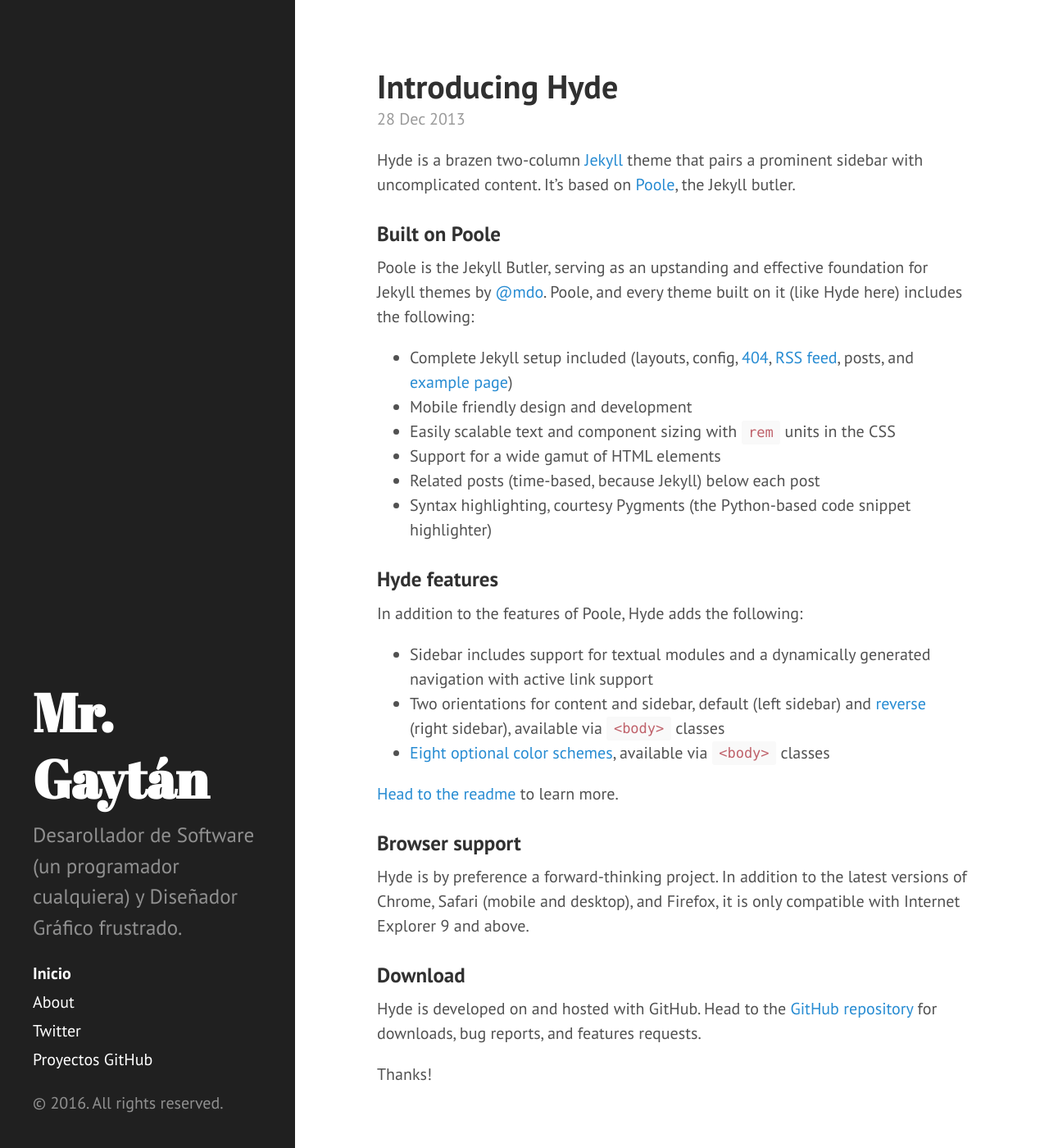
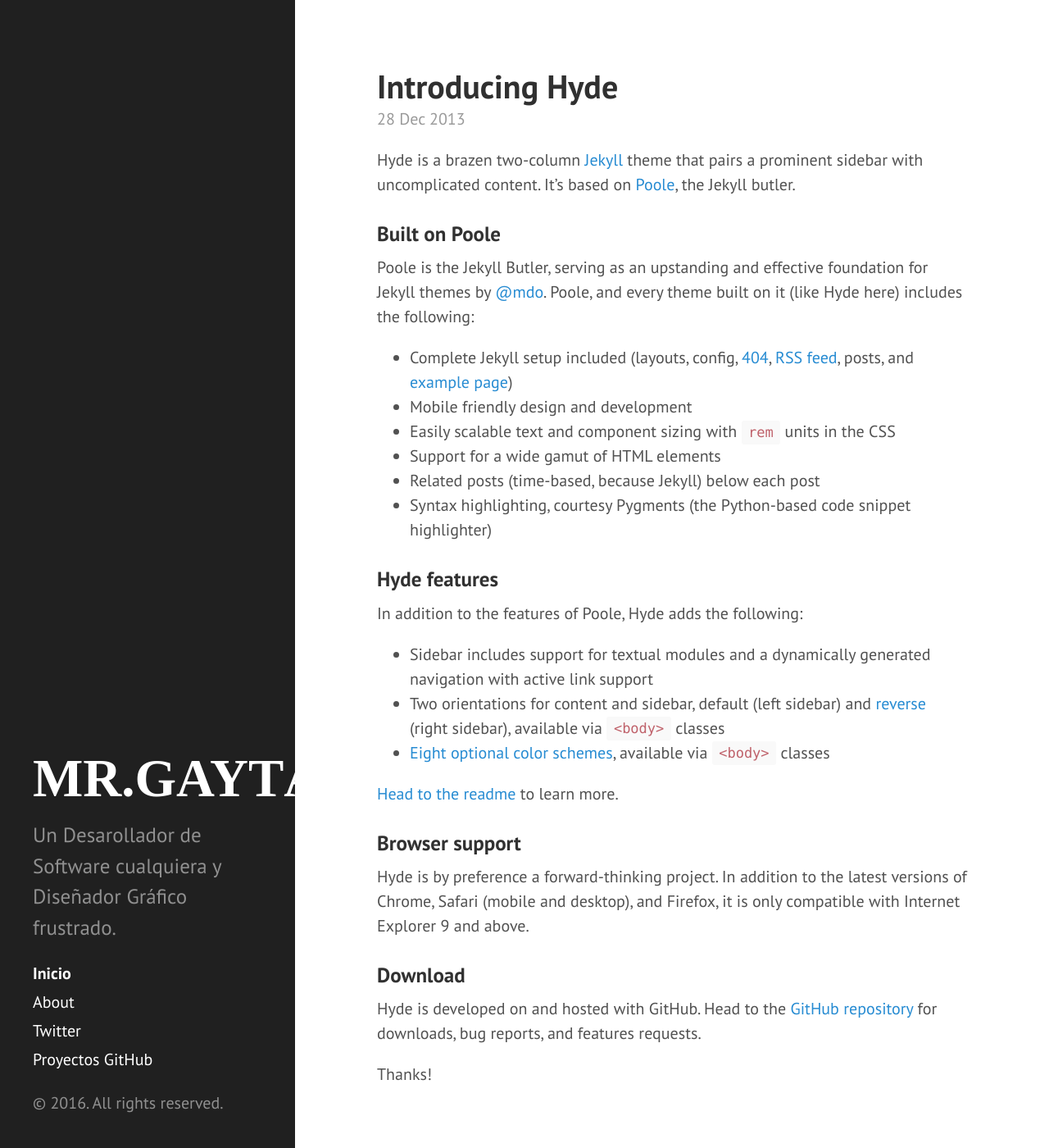
Before and after one commit to MrGaytan/MrGaytan.github.io, a Jekyll site: the page built from index.html, in a window 1280 px wide and 1400 px high. Shown: the whole window at 82% size. Built offline with Jekyll 4.4.1, drawn with Linux system fonts in a browser that asks for light colours; some web fonts are replaced; Markdown is read by kramdown in place of the engine named in the settings; the list of posts is cut into pages by our own code.

Commit message:
Modificación de sidebar y fuentes nuevas

```diff
--- a/_config.yml
+++ b/_config.yml
@@ -6,9 +6,9 @@
 permalink:        pretty
 
 # Setup
-title:            Mr. Gaytán
+title:            MR.GAYTÁN
 tagline:
-description:      'Desarollador de Software (un programador cualquiera) y Diseñador Gráfico frustrado.'
+description:      'Un Desarollador de Software cualquiera y Diseñador Gráfico frustrado.'
 url:              http://mrgaytan.github.io
 baseurl:          /
 
--- a/public/css/hyde.css
+++ b/public/css/hyde.css
@@ -23,6 +23,10 @@
  * Reverse layout
  * Themes
  */
+@font-face {
+    font-family: 'Ailerons-Typeface';
+    src: url('public/fonts/Ailerons-Typeface.OTF') format('opentype');
+}
 
 
 /*
@@ -79,7 +83,7 @@
 .sidebar-about h1 {
   color: #fff;
   margin-top: 0;
-  font-family: "Abril Fatface", serif;
+  font-family: "Ailerons-Typeface";
   font-size: 3.25rem;
 }
 
```
Also changed, not shown: public/fonts/Ailerons-Typeface.otf (added), public/fonts/Glober SemiBold Free.otf (added), public/fonts/Glober Thin Free.otf (added).
